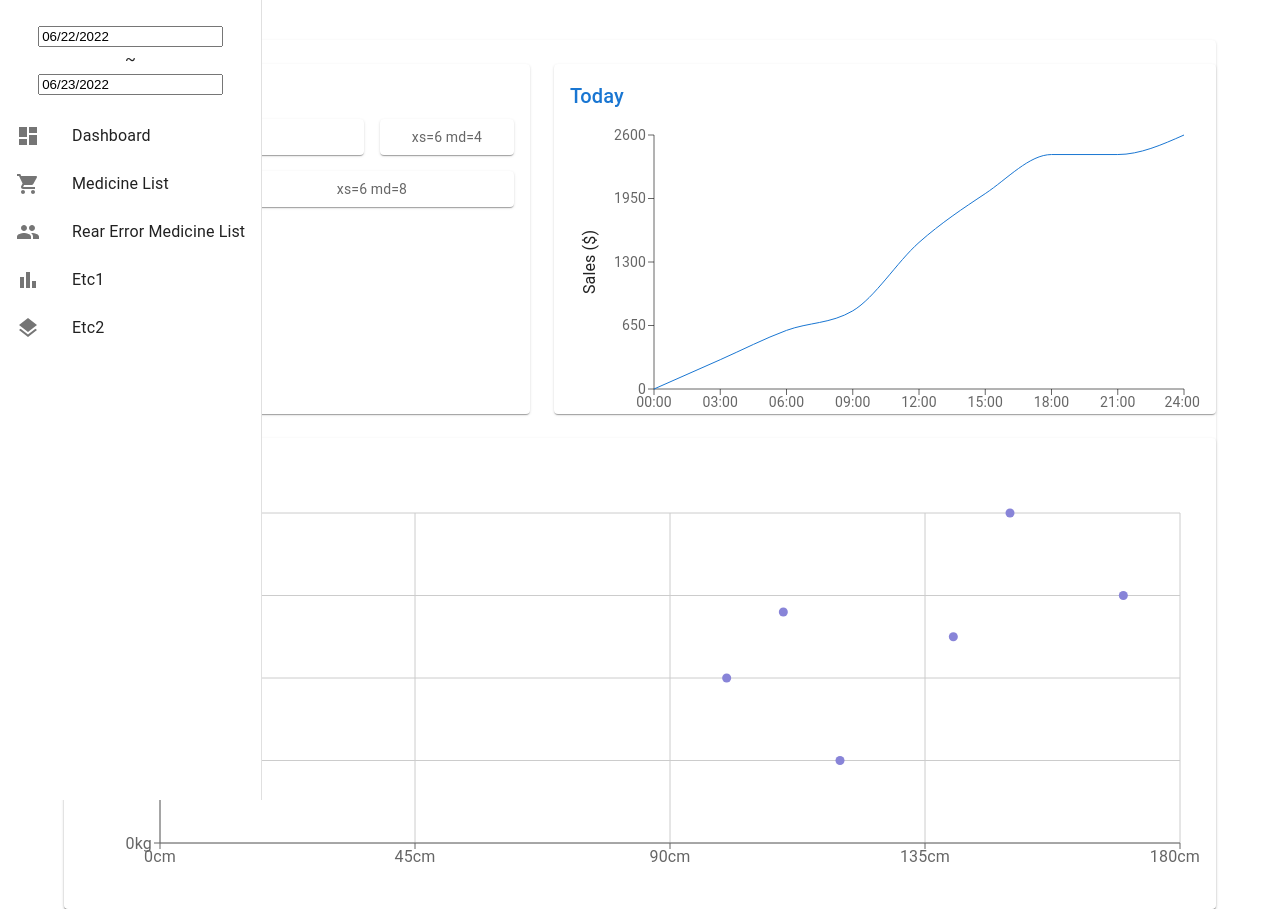
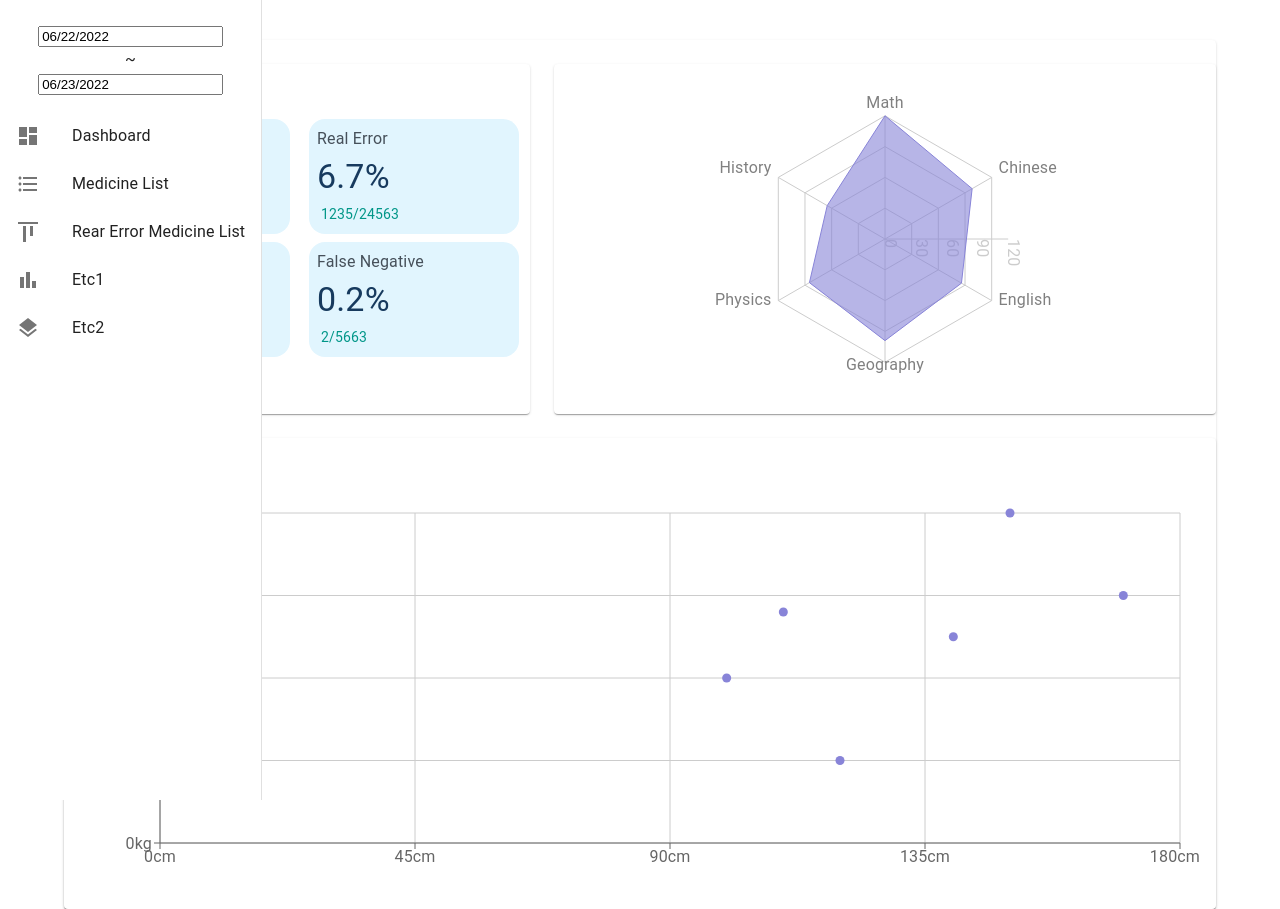
Before and after one commit to kimhaeil/Luna, a React (Create React App) app in the folder lunaclient/: page /Home in a window 1280 px wide. Built offline with nearby package versions, Linux system fonts and the light colour scheme.

Commit message:
component 파라미터로 값 넘기기

```diff
--- a/lunaclient/src/App.js
+++ b/lunaclient/src/App.js
@@ -17,11 +17,10 @@ import ListItemButton from "@mui/material/ListItemButton";
 import ListItemIcon from "@mui/material/ListItemIcon";
 import ListItemText from "@mui/material/ListItemText";
 import DashboardIcon from "@mui/icons-material/Dashboard";
-import ShoppingCartIcon from "@mui/icons-material/ShoppingCart";
-import PeopleIcon from "@mui/icons-material/People";
 import BarChartIcon from "@mui/icons-material/BarChart";
 import LayersIcon from "@mui/icons-material/Layers";
-import { makeStyles } from "@material-ui/core/styles";
+import FormatListBulletedIcon from '@mui/icons-material/FormatListBulleted';
+import AlignVerticalTopIcon from '@mui/icons-material/AlignVerticalTop';
 //#endregion
 
 //Component
@@ -65,7 +64,7 @@ function App() {
                                     to="/ErrList"
                                 >
                                     <ListItemIcon>
-                                        <ShoppingCartIcon />
+                                        <FormatListBulletedIcon />
                                     </ListItemIcon>
                                     <ListItemText primary="Medicine List" />
                                 </ListItemButton>
@@ -74,7 +73,7 @@ function App() {
                                     to="/BarChart"
                                 >
                                     <ListItemIcon>
-                                        <PeopleIcon />
+                                        <AlignVerticalTopIcon />
                                     </ListItemIcon>
                                     <ListItemText primary="Rear Error Medicine List" />
                                 </ListItemButton>
--- a/lunaclient/src/Summary.js
+++ b/lunaclient/src/Summary.js
@@ -4,7 +4,8 @@ import Box from "@mui/material/Box";
 import Paper from "@mui/material/Paper";
 import Grid from "@mui/material/Grid";
 import Title from "./Title";
-import { Typography } from "@mui/material";
+
+import CountOfSummary from "./components/CountOfSummary";
 
 const Item = styled(Paper)(({ theme }) => ({
   backgroundColor: theme.palette.mode === "dark" ? "#1A2027" : "#fff",
@@ -19,18 +20,18 @@ export default function Summary() {
     <React.Fragment>
       <Box>
         <Title>Summary</Title>
-                <Grid container spacing={2}>
-                    <Grid item xs={6} md={8}>
-                        <Item>xs=6 md=8</Item>
+        <Grid container rowSpacing={1} columnSpacing={{ xs: 1, sm: 2, md: 3 }}>
+          <Grid item xs={6}>
+            <CountOfSummary title="To Verify" rate="34.5%" value={12341} total={45234} />
           </Grid>
-                    <Grid item xs={6} md={4}>
-                        <Item>xs=6 md=4</Item>
+          <Grid item xs={6}>
+            <CountOfSummary title="Real Error" rate="6.7%" value={1235} total={24563} />
           </Grid>
-                    <Grid item xs={6} md={4}>
-                        <Item>xs=6 md=4</Item>
+          <Grid item xs={6}>
+            <CountOfSummary title="False Positive" rate="3.2%" value={125} total={6654} />
           </Grid>
-                    <Grid item xs={6} md={8}>
-                        <Item>xs=6 md=8</Item>
+          <Grid item xs={6}>
+            <CountOfSummary title="False Negative" rate="0.2%" value={2} total={5663} />
           </Grid>
         </Grid>
       </Box>
--- a/lunaclient/src/components/CountOfSummary.js
+++ b/lunaclient/src/components/CountOfSummary.js
@@ -19,7 +19,7 @@ const theme = createTheme({
     },
 });
 
-export default function CountOfSummary(){
+export default function CountOfSummary({title, rate, value, total}){
     return(
         <ThemeProvider theme={theme}>
         <Box
@@ -28,19 +28,18 @@ export default function CountOfSummary(){
                 boxShadow: 4,
                 borderRadius: 4,
                 p: 1,
-                width: 230,
+                width: 210,
             }}
         >
-            <Box sx={{ color: "text.secondary" }}>To Verify(%)</Box>
+            <Box sx={{ color: "text.secondary" }}>{title}</Box>
             <Box
                 sx={{
                     color: "text.primary",
                     fontSize: 34,
                     fontWeight: "medium",
-                    fontWeight: "bold",
                 }}
             >
-                34.04%
+                {rate}
             </Box>
             <Box
                 sx={{
@@ -50,7 +49,7 @@ export default function CountOfSummary(){
                     fontSize: 14,
                 }}
             >
-               27664(To Verify)/81295(Total)
+               {value}/{total}
             </Box>
         </Box>
     </ThemeProvider>
--- a/lunaclient/src/components/Dashboard.js
+++ b/lunaclient/src/components/Dashboard.js
@@ -12,6 +12,7 @@ import Chart from "./Chart";
 import Summary from "../Summary";
 import UsageChart from "../UsageChart";
 import {ResponsiveContainer } from 'recharts';
+import RadarChart from "./RadarChart";
 
 function DashboardContent() {
     return (
@@ -38,7 +39,7 @@ function DashboardContent() {
                             height: 350,
                         }}
                     >
-                        <Chart />
+                        <RadarChart />
                     </Paper>
                 </Grid>
                 <Grid item xs={12}>
--- /dev/null
+++ b/lunaclient/src/components/RadarChart.js
@@ -0,0 +1,57 @@
+import React, { PureComponent } from 'react';
+import { Radar, RadarChart, PolarGrid, PolarAngleAxis, PolarRadiusAxis, ResponsiveContainer } from 'recharts';
+
+const data = [
+  {
+    subject: 'Math',
+    A: 120,
+    B: 110,
+    fullMark: 150,
+  },
+  {
+    subject: 'Chinese',
+    A: 98,
+    B: 130,
+    fullMark: 150,
+  },
+  {
+    subject: 'English',
+    A: 86,
+    B: 130,
+    fullMark: 150,
+  },
+  {
+    subject: 'Geography',
+    A: 99,
+    B: 100,
+    fullMark: 150,
+  },
+  {
+    subject: 'Physics',
+    A: 85,
+    B: 90,
+    fullMark: 150,
+  },
+  {
+    subject: 'History',
+    A: 65,
+    B: 85,
+    fullMark: 150,
+  },
+];
+
+export default class Example extends PureComponent {
+
+  render() {
+    return (
+      <ResponsiveContainer width="100%" height="100%">
+        <RadarChart cx="50%" cy="50%" outerRadius="80%" data={data}>
+          <PolarGrid />
+          <PolarAngleAxis dataKey="subject" />
+          <PolarRadiusAxis />
+          <Radar name="Mike" dataKey="A" stroke="#8884d8" fill="#8884d8" fillOpacity={0.6} />
+        </RadarChart>
+      </ResponsiveContainer>
+    );
+  }
+}
--- a/lunaclient/src/components/mainListItems.js
+++ b/lunaclient/src/components/mainListItems.js
@@ -7,7 +7,7 @@ import ShoppingCartIcon from '@mui/icons-material/ShoppingCart';
 import PeopleIcon from '@mui/icons-material/People';
 import BarChartIcon from '@mui/icons-material/BarChart';
 import LayersIcon from '@mui/icons-material/Layers';
-
+import FormatListBulletedIcon from '@mui/icons-material/FormatListBulleted';
 
 
 export const mainListItems = (
@@ -20,7 +20,7 @@ export const mainListItems = (
       </ListItemButton>
       <ListItemButton>
         <ListItemIcon>
-          <ShoppingCartIcon />
+          <FormatListBulletedIcon />
         </ListItemIcon>
         <ListItemText primary="Medicine List" />
       </ListItemButton>
```
Also changed, not shown: lunaclient/src/components/DatePicker.css (deleted), 1 other file (tests, documents, lock files or other folders). Lines whose indentation alone changed are shown as unchanged.
